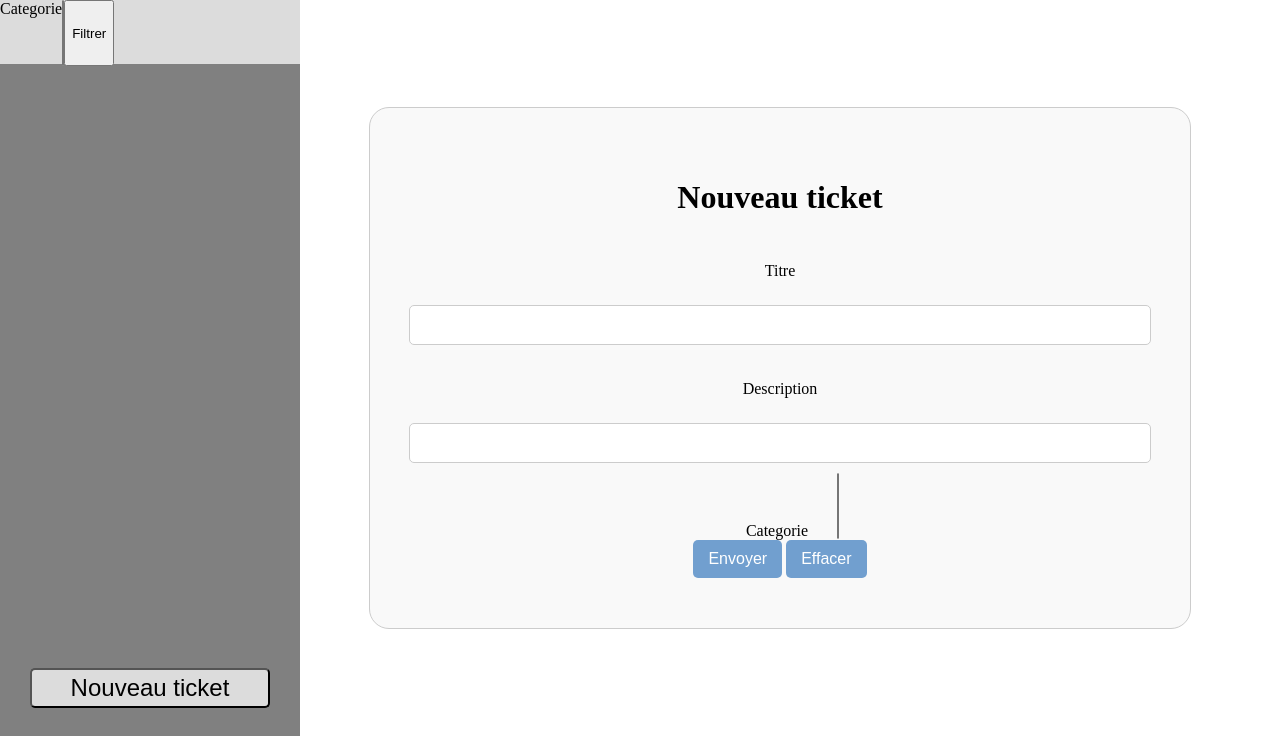
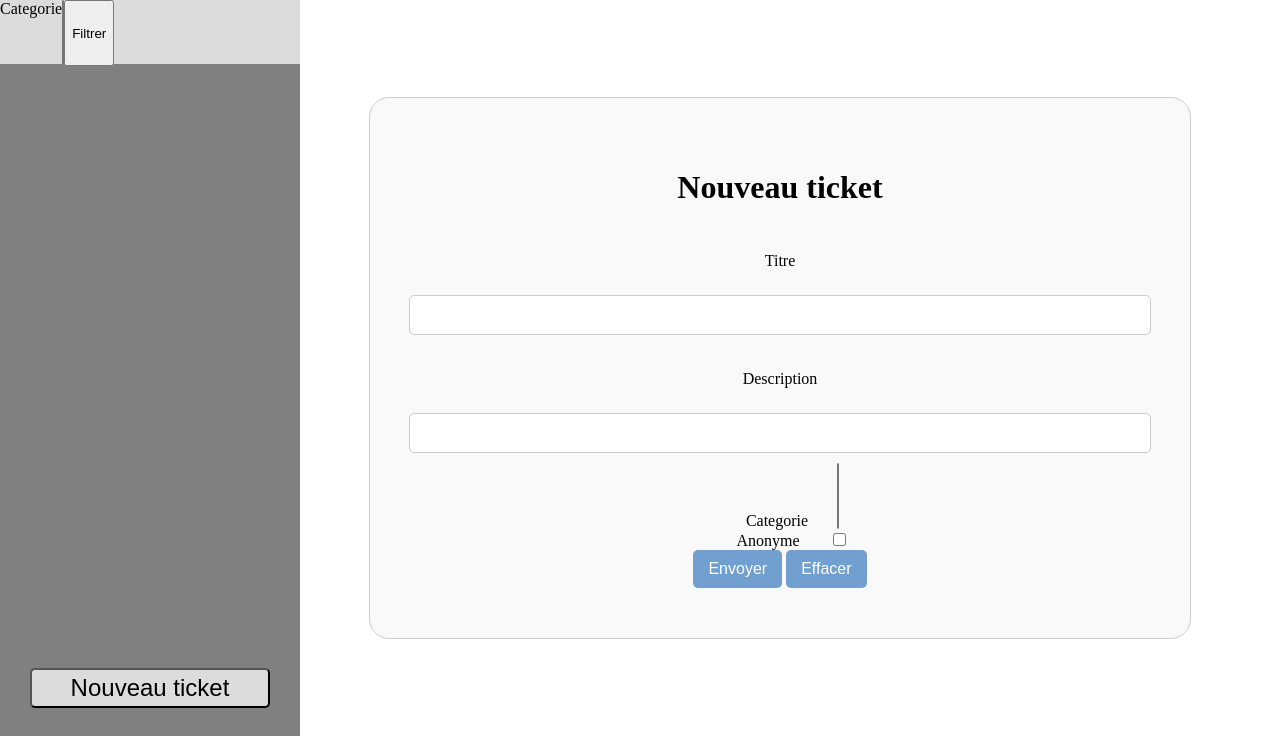
Before and after one commit to Pannguyen/ComCare, a Django app: page /Acceuil/ in a window 1280 px wide. Shown: the part 64-800 px from the top of the page. Run offline with Django 4.2, Linux system fonts and the light colour scheme; data that the repository does not hold is empty.

Commit message:
mode anonyme sur les ticket

```diff
--- a/ticket/Templates/Acceuil.html
+++ b/ticket/Templates/Acceuil.html
@@ -84,6 +84,11 @@
 				</div>
 
 				<div>
+					<label for="anonymous">Anonyme</label>
+					<input type="checkbox" name="anonymous" id="anonymous">
+				</div>
+
+				<div>
 					<button id="submitnewticketform" type="button">Envoyer</button>
 					<button type="reset">Effacer</button>
 				</div>
--- a/ticket/models.py
+++ b/ticket/models.py
@@ -16,6 +16,7 @@ class Ticket(models.Model):
     date_cloture = models.DateField(null=True,blank=True)
     createur = models.ForeignKey(User,on_delete = models.CASCADE)
     categorie = models.ManyToManyField(Categorie)
+    anonyme = models.BooleanField(default=False)
     CHOIX_ETAT = [
         ("C" , "créer"),
         ("A" , "attente"),
--- a/ticket/static/js/Acceuil.js
+++ b/ticket/static/js/Acceuil.js
@@ -12,6 +12,7 @@ $(document).ready(function () {
 			"description": $("#description").val(),
 			"csrfmiddlewaretoken": $("input[name=csrfmiddlewaretoken]").val(),
 			"categories": $("#categorie").val().join(","),
+			"anonyme": $("#anonymous").is(":checked") ? "on" : "off",
 		};
 		$.ajax({
 			url: "/creerTicket/",
@@ -87,7 +88,8 @@ function GetTickets() {
 						date.append("<h3>" + response["ticket"][2] + "</h3>");
 						let createur = $(".createur");
 						createur.empty();
-						createur.append("<h3>" + response["ticket"][4] + "</h3>");
+						if (!response["ticket"][6]) createur.append("<h3>" + response["ticket"][4] + "</h3>");
+						else createur.append("<h3>anonyme</h3>");
 						$("#msg_submit").off("click");
 						$("#msg_submit").click(function () {
 							let data = {
--- a/ticket/views.py
+++ b/ticket/views.py
@@ -22,6 +22,7 @@ def CreateTicketMessage(request,id):
 def CreaTicket(request):
     if request.method == "POST":
             categorie = Categorie.objects.filter(pk__in=request.POST.get('categories','').split(","))
+            print(request.POST.get('anonyme',False))
             ticket = Ticket(
                 titre=request.POST.get('titre',''),
                 description=request.POST.get('description',''),
@@ -29,6 +30,7 @@ def CreaTicket(request):
                 date_cloture=None,
                 createur=request.user,
                 etat="C",
+                anonyme=(request.POST.get('anonyme',False)=="on"),
             )
             ticket.save()
             for cat in categorie:
@@ -54,20 +56,18 @@ def login(request):
 
 def Acceuil(request):
     categories = [[cat[0],cat[1]] for cat in Categorie.objects.all().values_list("pk","nom")]
-    print(categories)
     return render(request,'./Acceuil.html',{"categories":categories})
 
 def GetTickets(request):
     qs = Ticket.objects
     Categorie = request.GET.get("categories",None)
-    print(Categorie)
     if Categorie:
         qs = qs.filter(categorie__in=Categorie.split(","))
     else:
         qs = qs.all()
-    tickets = [ticket for ticket in qs.distinct().prefetch_related("createur").order_by("-date_creation").values_list("titre","description","date_creation","date_cloture","createur","etat","pk")]
+    tickets = [ticket for ticket in qs.distinct().prefetch_related("createur").order_by("-date_creation").values_list("titre","description","date_creation","date_cloture","createur","etat","pk","anonyme")]
     return JsonResponse({"tickets":tickets})
 
 def GetTicketDetail(resquest,id):
-    ticket = Ticket.objects.filter(pk=id).prefetch_related("createur").values_list("titre","description","date_creation","date_cloture","createur__username","etat").distinct()[0]
+    ticket = Ticket.objects.filter(pk=id).prefetch_related("createur").values_list("titre","description","date_creation","date_cloture","createur__username","etat","anonyme").distinct()[0]
     return JsonResponse({"ticket":ticket})
```
Also changed, not shown: ticket/migrations/0003_ticket_anonyme.py (added).
